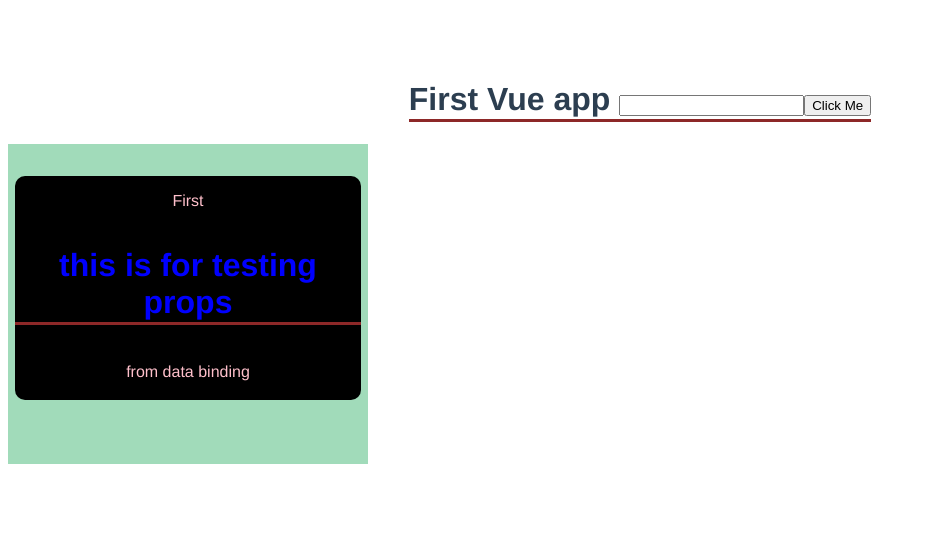
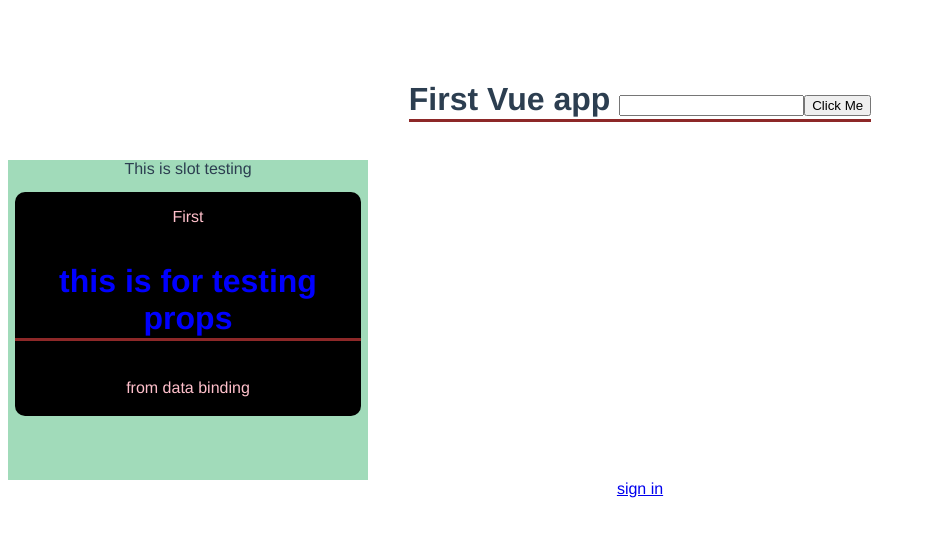
Before and after one commit to adeelarifbhatti/vuesecond, a Vue app: page / in a window 1280 px wide. Both pictures are taken after a click on the button "open". Shown: the top 536 px of the page, without its empty margins (0-926 px from the left). Built offline with nearby package versions, Linux system fonts and the light colour scheme.

Commit message:
slots and named slots

```diff
--- a/src/App.vue
+++ b/src/App.vue
@@ -5,7 +5,12 @@
       <input type="text" ref="name">
       <button @click="handleClick"> Click Me </button>
     </h1>
-    <First header="this is for testing props" :text="text" theme="sale" @close="showFirstComponent"/>
+    <First header="this is for testing props" :text="text" theme="sale" @close="showFirstComponent">
+      <p> This is slot testing </p>
+      <template v-slot:links>
+        <a href="#"> sign in</a>
+      </template>
+    </First>
   </div>
   <button @click="showFirstComponent" v-if="!showFirst"> open </button>
 </template>
--- a/src/components/FirstComponent.vue
+++ b/src/components/FirstComponent.vue
@@ -7,7 +7,9 @@
             <h1>{{ header }}</h1>
             <p> {{ text }} </p>
         </div>
+        <slot></slot>
      </div>
+     <slot name="links"> </slot>
 </template>
 
 <script>
```
